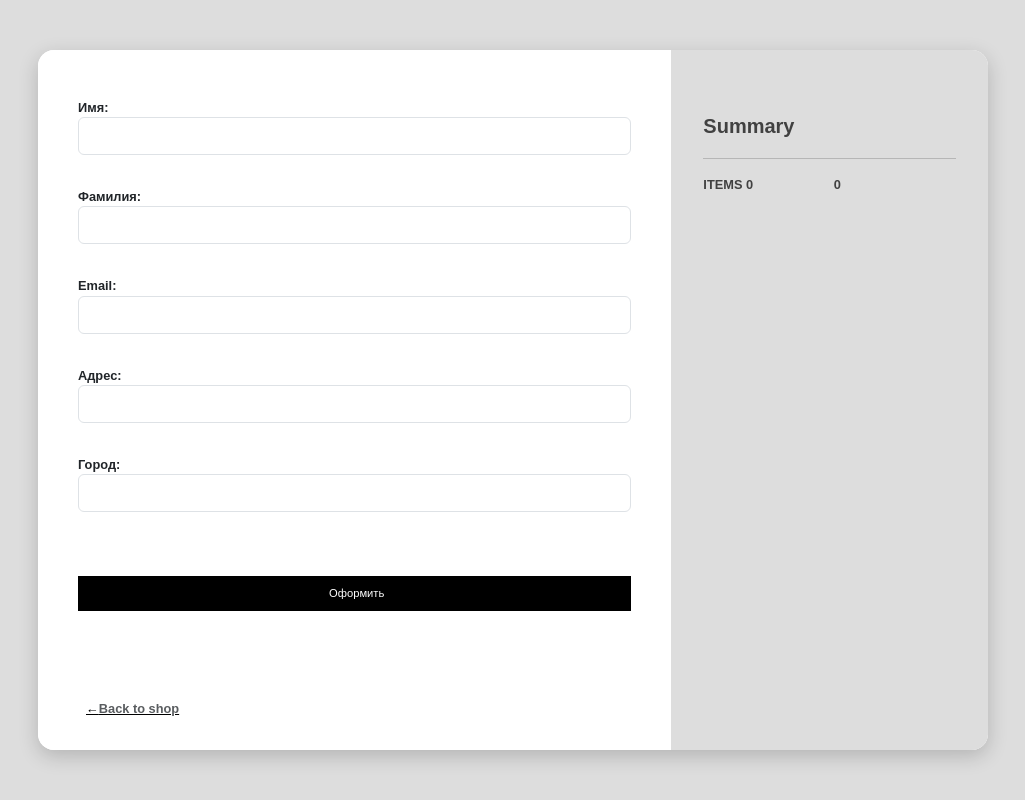
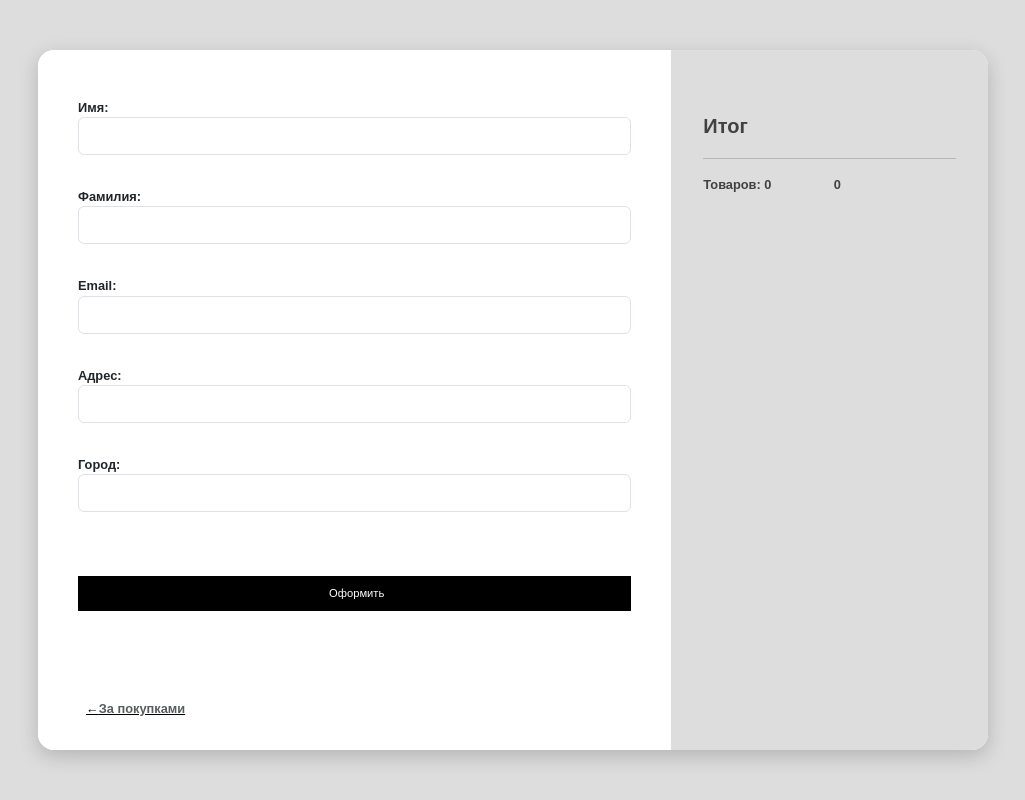
Before and after one commit to maksimuspiter/simple_shop_final_proj, a Django app: page /orders/create/ in a window 1280 px wide. Shown: the whole page, without its empty margins (127-1152 px from the left). Run offline with Django 4.2, Linux system fonts and the light colour scheme; parts of the project's set-up code (start-up, migrations or seed data) failed here and were passed over.

Commit message:
refactor

```diff
--- a/myshop/orders/templates/orders/order/create.html
+++ b/myshop/orders/templates/orders/order/create.html
@@ -32,11 +32,11 @@
 {% endblock %}
 
 {% block right_side %}
-<div><h5><b>Summary</b></h5></div>
+<div><h5><b>Итог</b></h5></div>
 <hr>
 <div class="row">
     <!--Count_item -->
-    <div class="col" style="padding-left:0;">ITEMS {{cart|length}}</div>
+    <div class="col" style="padding-left:0;">Товаров: {{cart|length}}</div>
     <!--Total_price -->
     <div class="col text-right">{{ cart.get_total_price }}</div>
 </div>
--- a/myshop/templates/base_cart/base_cart.html
+++ b/myshop/templates/base_cart/base_cart.html
@@ -22,7 +22,8 @@
                 <div class="col-md-8 cart">
                     {% block left_side %}
                     {% endblock %}
-                    <div class="back-to-shop"><a href="{% url 'shop:product_list' %}">←<span class="text-muted">Back to shop</span></a></div>
+                    <div class="back-to-shop"><a href="{% url 'shop:product_list' %}">
+                        ←<span class="text-muted">За покупками</span></a></div>
 
                 </div>
 
```
Also changed, not shown: myshop/cart/templates/cart/cart.html (+7 -3 lines).
